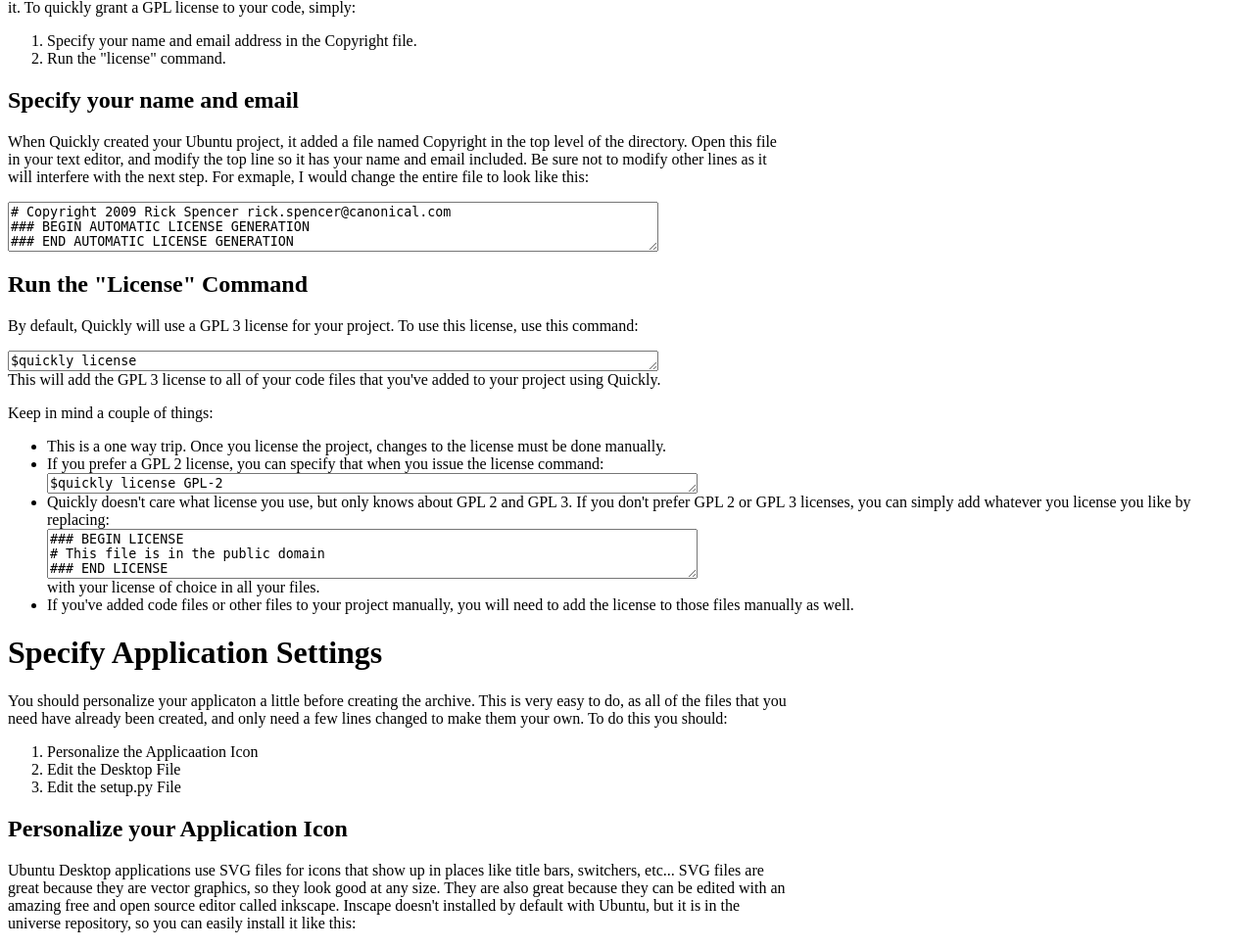
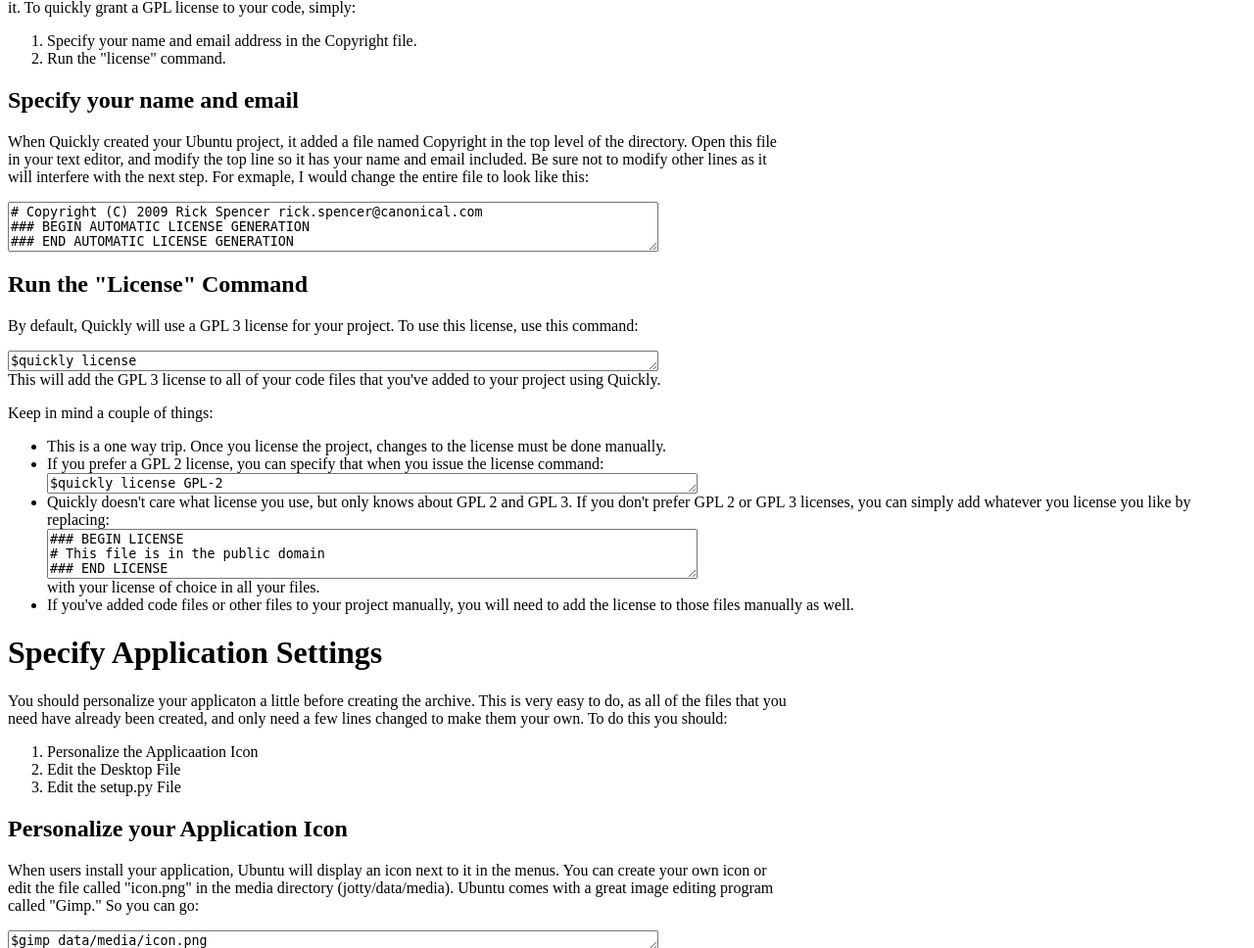
Before and after one commit to didrocks/quickly, a Python web app: template data/templates/ubuntu-project/help/quickly-package.html in a window 1280 px wide. Shown: the part 201-1169 px from the top of the page at 98% size. Run offline with Jinja, Linux system fonts and the light colour scheme; the template is opened without the code that fills it, so the values that code supplies are empty.

Commit message:
added <p></p> paragraph where missing, adjust link to no point directly to my personal folder,  removed stray, 'd' and 'su' on the second page of the dialog, changed couchgrid initialization should follow new way of doing it, change copyright file in tutorial to us '(C)', change packaging tutorial from svg to png

```diff
--- a/data/templates/ubuntu-project/help/quickly-getting-started.html
+++ b/data/templates/ubuntu-project/help/quickly-getting-started.html
@@ -186,7 +186,7 @@ from desktopcouch.records.record import Record
                                 "title":title, "text":text})
             self.database.put(record)
 </TEXTAREA></DIV>
-The "record_type" field is not strictly required, but among other things, it makes it easy to fetch the documents later. By convention, we use a url to specify the record type. This provides a place for other developers to go to read about the record type. The description only needs to be human readable. Couchdb is not a typed database, so don't expect that the url will have any kind of schema definition or anything. You can use whatever url you want, and put whatever you want at that URL.
+<P>The "record_type" field is not strictly required, but among other things, it makes it easy to fetch the documents later. By convention, we use a url to specify the record type. This provides a place for other developers to go to read about the record type. The description only needs to be human readable. Couchdb is not a typed database, so don't expect that the url will have any kind of schema definition or anything. You can use whatever url you want, and put whatever you want at that URL.</P>
 
 <H4>Check for a pre-existing note with the same title</H4>
 <P>Before we just write the new document though, we have to take note of the fact that couch will allow you to create as many documents as you want with the same title. We probably don't want this, so we we'll have to write a little code to check if there is already a document in couch with the same title, and if there is, update that document rather than create a new one.</P>
@@ -249,7 +249,7 @@ The "record_type" field is not strictly required, but among other things, it mak
 </TEXTAREA></DIV>
 
 <P>Couchdb makes it really easy to see if your save function is working. You can just point your web browser at it and explore the database:</P>
-<DIV><A HREF="file:///home/rick/.local/share/desktop-couch/couchdb.html">file:///home/rick/.local/share/desktop-couch/couchdb.html</A></DIV>
+<DIV><A HREF="file:///home/your_user_name>/.local/share/desktop-couch/couchdb.html">file:///home/rick/.local/share/desktop-couch/couchdb.html</A></DIV>
 <IMG SRC="./images/couch1.png" ALT="open couchdb in a browser" />
 
 <H3>Implementing Open and New</H3>
--- a/data/templates/ubuntu-project/help/quickly-package.html
+++ b/data/templates/ubuntu-project/help/quickly-package.html
@@ -27,7 +27,7 @@ p
 <H2>Specify your name and email</H2>
 <P>When Quickly created your Ubuntu project, it added a file named Copyright in the top level of the directory. Open this file in your text editor, and modify the top line so it has your name and email included. Be sure not to modify other lines as it will interfere with the next step. For exmaple, I would change the entire file to look like this:</P>
 <DIV class="code"><TEXTAREA rows="3" cols="80">
-# Copyright 2009 Rick Spencer rick.spencer@canonical.com
+# Copyright (C) 2009 Rick Spencer rick.spencer@canonical.com
 ### BEGIN AUTOMATIC LICENSE GENERATION
 ### END AUTOMATIC LICENSE GENERATION
 </TEXTAREA></DIV>
@@ -67,19 +67,18 @@ You should personalize your applicaton a little before creating the archive. Thi
 </OL>
 <H2>Personalize your Application Icon</H2>
 <P>
-Ubuntu Desktop applications use SVG files for icons that show up in places like title bars, switchers, etc... SVG files are great because they are vector graphics, so they look good at any size. They are also great because they can be edited with an amazing free and open source editor called inkscape. Inscape doesn't installed by default with Ubuntu, but it is in the universe repository, so you can easily install it like this:
-</P>
+When users install your application, Ubuntu will display an icon next to it in the menus. You can create your own icon or edit the file called "icon.png" in the media directory (jotty/data/media). Ubuntu comes with a great image editing program called "Gimp." So you can go:</P>
 <DIV class="terminal"><TEXTAREA rows="1" cols="80">
-$sudo apt-get install inkscape
+$gimp data/media/icon.png
 </TEXTAREA></DIV>
-<P>If you've used other tools to edit vector graphics before, Inkscape will be quite intuitive. Otherwize, you might want to <A HREF="http://inkscape.org/doc/index.php?lang=en">read up on it</A> a bit.
+<IMG SRC="./images/package0.png" ALT="customized jotty icon" />
 </P>
 <P>
-If you don't personalize the icon, it's ok, your app will just have the default icon.
+If you don't personalize the icon, it's ok, your app will just have the default icon, such as in the image below.
 </P>
 <H2>Edit the Desktop File</H2>
 <P>
-By defualt, Quickly Ubuntu-Project applications are classified as "utilities", so they show up under the Accessories menu in Ubuntu. If we wanted to make JOtty show up in another category, we can do this by editing the desktop file. A desktop file is a file that describes your application to a Linux desktop. The file "jottydesktop.in" was automatically created in the jotty project directory. To change Jotty from a Utility to an Office application, edit jotty.desktop.in and change this:
+By defualt, Quickly Ubuntu-Project applications are classified as "utilities", so they show up under the Accessories menu in Ubuntu. If we wanted to make Jotty show up in another category, we can do this by editing the desktop file. A desktop file is a file that describes your application to a Linux desktop. The file "jottydesktop.in" was automatically created in the jotty project directory. To change Jotty from a Utility to an Office application, edit jotty.desktop.in and change this:
 </P>
 <DIV class="code"><TEXTAREA rows="8" cols="80">
 [Desktop Entry]
```
Also changed, not shown: data/templates/ubuntu-project/help/quickly-dialogs.html (+6 -6 lines), 1 other file.
